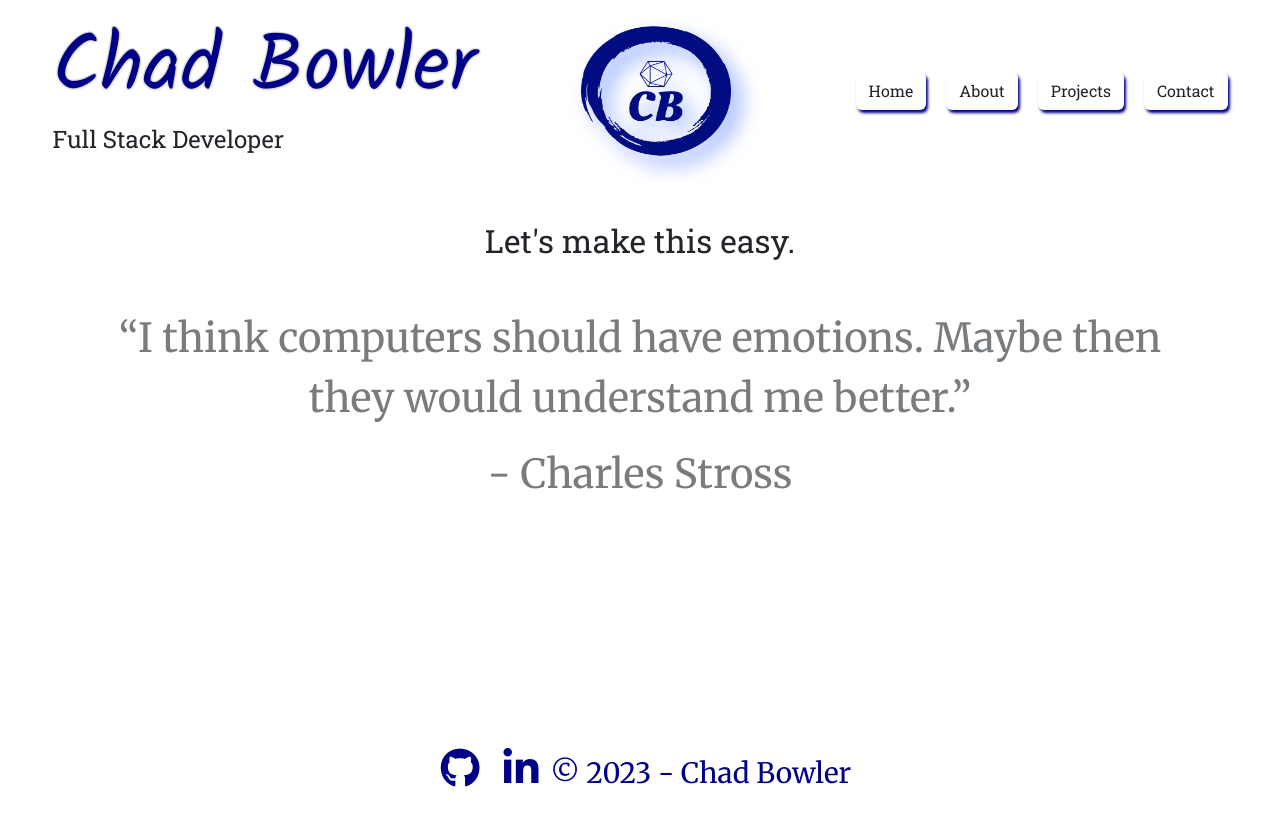
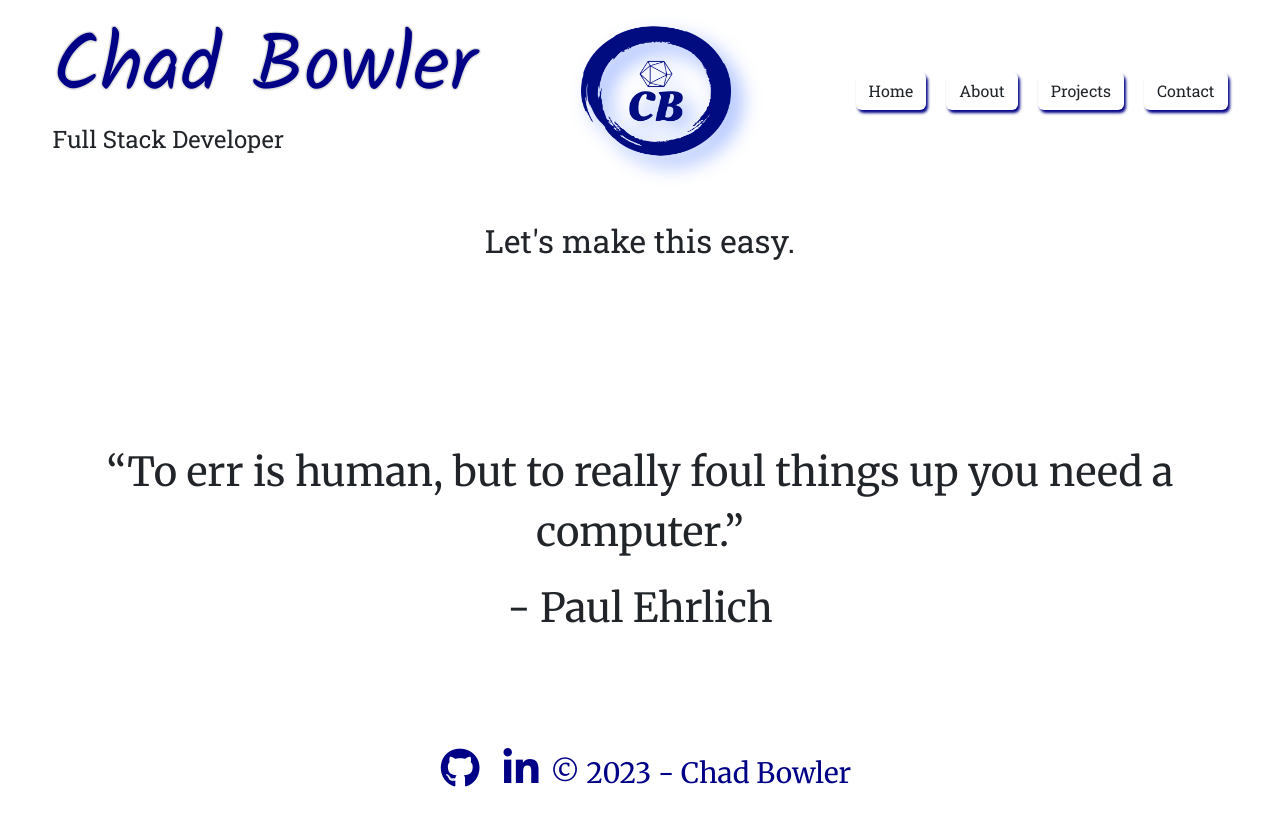
Before and after one commit to ChadBowler/CB-Portfolio, a React (Create React App) app: page / in a window 1280 px wide. Shown: the top 826 px of the page. Built offline with nearby package versions, Linux system fonts and the light colour scheme; no server answers.

Commit message:
added a fade to each page, and changed the quote cycle time to 7s

```diff
--- a/src/About.js
+++ b/src/About.js
@@ -2,7 +2,7 @@ import headshot from './images/Professional_headshot_no_bg.png'
 
 const About = () => {
     return (
-        <div className="about container text-center mt-5">
+        <div className="about container fade-in text-center mt-5">
             <h3 className="page-title fs-1">Who am I?</h3>
             <div className="container mt-5 backdrop">
                 <div className="row">
--- a/src/Contact.js
+++ b/src/Contact.js
@@ -32,7 +32,7 @@ const Contact = () => {
       };
 
       return (
-        <div className="contiainer">
+        <div className="contiainer fade-in">
             <div className="row justify-content-center align-items-center">
                 <div className="contact container text-center mt-5 col-12">
                     <h3 className="page-title">How can you find me?</h3>
--- a/src/Home.js
+++ b/src/Home.js
@@ -6,7 +6,7 @@ import QuoteBlock from './QuoteBlock';
 const Home = () => {
 
     return (
-        <div className="home container text-center mt-5">
+        <div className="home container fade-in text-center mt-5">
             <h2 className="page-title">Let's make this easy.</h2>
 
             <QuoteBlock />
--- a/src/Projects.js
+++ b/src/Projects.js
@@ -4,7 +4,7 @@ import blogImg from './images/blog_screenshot.png';
 
 const Projects = () => {
     return (
-        <div className="projects p-5">
+        <div className="projects fade-in p-5">
             <div className="projects container text-center mt-5">
                 <h3 className="page-title">What can I do?</h3>
             </div>
--- a/src/QuoteBlock.js
+++ b/src/QuoteBlock.js
@@ -6,7 +6,7 @@ const QuoteBlock = () => {
     const data = useQuoteTimer(quotes);
     return(
 
-            <div className='mt-5 fs-1 quote-list show-quote'>
+            <div className='mt-5 fs-1 quote-list show-quote d-flex justify-content-center align-items-center'>
                 <div className="quote-container" key={data.id}>
                     <p className='quote'>
                     {data.quote}
--- a/src/index.css
+++ b/src/index.css
@@ -152,9 +152,16 @@ body::-webkit-scrollbar-corner {
 .hidden {
   display: none;
 }
+.quote-list {
+  height: 60%;
+}
 .show-quote {
   opacity: 0;
-  animation: show 5s linear infinite;
+  animation: show 7s linear infinite;
+}
+.fade-in {
+  opacity: 1;
+  animation: fadeIn 0.8s linear;
 }
 
 @keyframes show {
@@ -163,7 +170,15 @@ body::-webkit-scrollbar-corner {
   12% {opacity: 0.6;}
   18% {opacity: 0.8;}
   24% {opacity: 1;}
-  90% {opacity: 0.6;}
-  95% {opacity: 0;}
+  85% {opacity: 1;}
+  90% {opacity: 0.8;}
+  95% {opacity: 0.6;}
   100% {opacity: 0;}
 }
+@keyframes fadeIn {
+  0% {opacity: 0;}
+  25% {opacity: 0.4;}
+  50% {opacity: 0.6;}
+  75% {opacity: 0.8;}
+  100% {opacity: 1;}
+}
--- a/src/useQuoteTimer.js
+++ b/src/useQuoteTimer.js
@@ -10,7 +10,7 @@ const useQuoteTimer = (quotes) => {
             let randomQuote = quotes[randomNum];
             setQuote(randomQuote)
     return (randomQuote)
-        }, 5000);
+        }, 7000);
     }, []);
     return(quote)
 }
```
